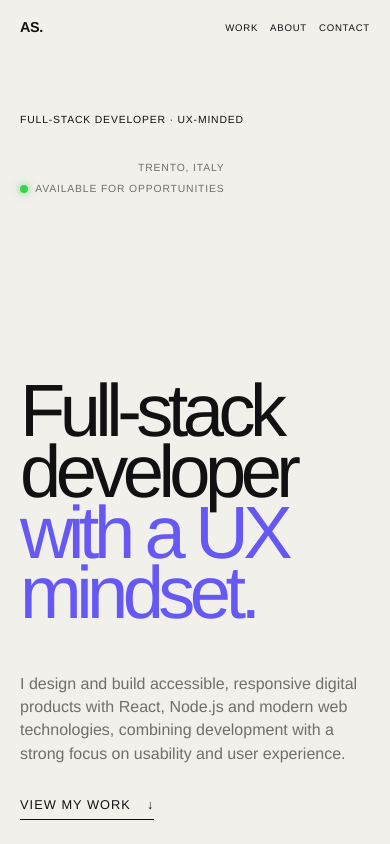
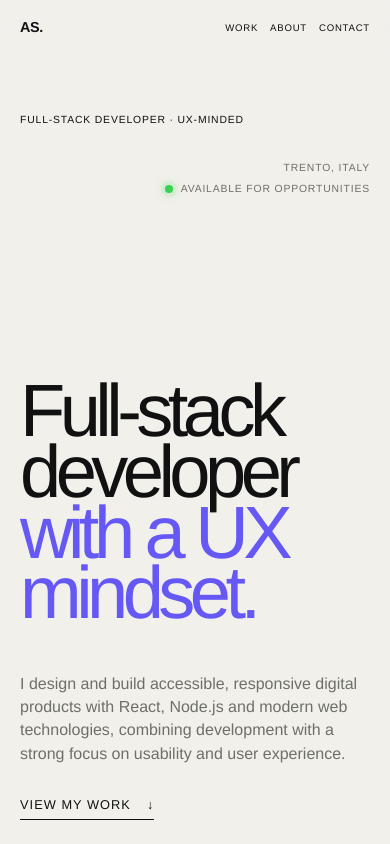
Before and after one commit to alessiaasmeraglia/portfolio, a React (Vite) app: page / in a window 390 px wide. Shown: the top 844 px of the page. Built offline with nearby package versions, Linux system fonts and the light colour scheme.

Commit message:
Aggiustato allineamento available

```diff
--- a/src/index.css
+++ b/src/index.css
@@ -1986,8 +1986,8 @@ button:focus-visible {
     }
 
     .hero__location {
-        align-self: flex-start;
-        text-align: left;
+        align-self: flex-end;
+        text-align: right;
     }
 
     .hero h1 {
```
